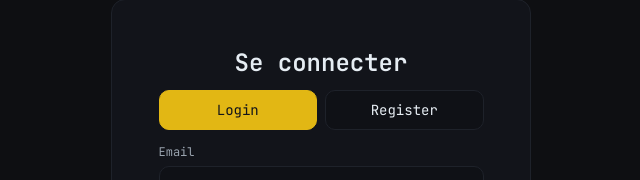
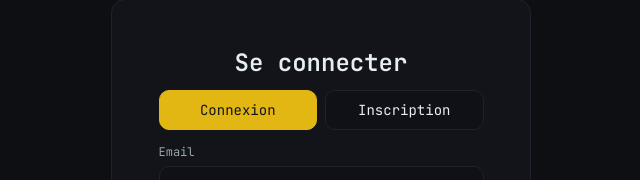
Before and after one commit to MatisVivier/Fast-Type, a React (Vite) app: page / in a window 1280 px wide. Both pictures are taken after a click on the button "Se connecter / S’inscrire". Shown: the part 211-391 px from the top of the page, without its empty margins (319-959 px from the left). Built offline with nearby package versions, Linux system fonts and the light colour scheme; no server answers.

Commit message:
fix duel

```diff
--- a/src/pages/Auth.jsx
+++ b/src/pages/Auth.jsx
@@ -33,14 +33,14 @@ export default function Auth({ onAuthenticated }) {
             className={`btn tab ${mode === 'login' ? 'active' : ''}`}
             onClick={() => setMode('login')}
           >
-            Login
+            Connexion
           </button>
           <button
             type="button"
             className={`btn tab ${mode === 'register' ? 'active' : ''}`}
             onClick={() => setMode('register')}
           >
-            Register
+            Inscription
           </button>
         </div>
 
--- a/src/pages/Duel.jsx
+++ b/src/pages/Duel.jsx
@@ -1,13 +1,8 @@
 import React, { useEffect, useMemo, useRef, useState } from 'react';
-import io from 'socket.io-client';
 import TypeBox from '../shared/MTTypeBox.jsx';   // ou MTTypeBox
 import { apiGet } from '../lib/api.js';
 import "../duel.css"
-
-const socket = io('https://fast-type-back.onrender.com', {
-  transports: ['websocket'],
-  withCredentials: true,
-});
+import { socket } from '../lib/socket.js';
 
 export default function Duel({ onExit, onUserRefresh }) {
   const [status, setStatus] = useState('idle');  // idle | queue | ready | playing | done | error
```
